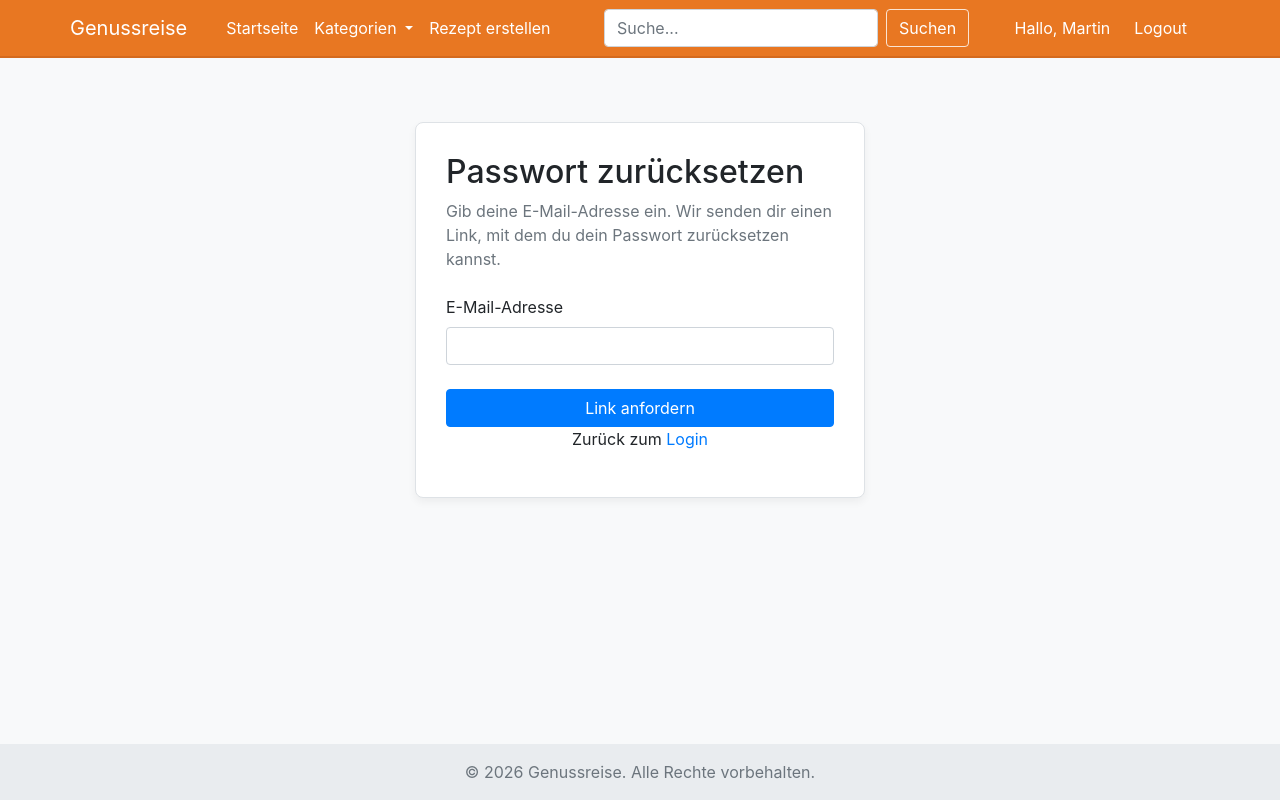
After one commit to MartinSchlee/genussreise, a Flask app: page /forgot-password in a window 1280 px wide. The commit adds this page. Run offline with Flask 3, Linux system fonts and the light colour scheme; a user stored in the database is signed in; some libraries are stand-ins or nearby versions.

Commit message:
Funktion 'Passwort vergessen' implementiert und Header-Design angepasst

```diff
--- a/app.py
+++ b/app.py
@@ -1,6 +1,5 @@
 import os
 import datetime
-# HIER IST DIE KORREKTUR: Wir importieren timezone explizit
 from datetime import timezone
 from flask import Flask, render_template, request, redirect, url_for, flash
 from flask_sqlalchemy import SQLAlchemy
@@ -9,23 +8,36 @@ from flask_login import LoginManager, UserMixin, current_user, login_user, logou
 from werkzeug.security import generate_password_hash, check_password_hash
 from werkzeug.utils import secure_filename
 from markupsafe import escape, Markup
+from itsdangerous import URLSafeTimedSerializer, SignatureExpired # NEU für Tokens
+from flask_mail import Mail, Message # NEU für E-Mails
 
 # --- 1. Konfiguration ---
 app = Flask(__name__)
 basedir = os.path.abspath(os.path.dirname(__file__))
-app.config['SECRET_KEY'] = 'dein_sehr_geheimer_schlüssel_hier'
+app.config['SECRET_KEY'] = 'dein_sehr_geheimer_schlüssel_hier' # Dieser Schlüssel wird auch für die Tokens verwendet!
 app.config['SQLALCHEMY_DATABASE_URI'] = 'sqlite:///' + os.path.join(basedir, 'users.db')
 app.config['SQLALCHEMY_TRACK_MODIFICATIONS'] = False
 app.config['UPLOAD_FOLDER'] = os.path.join(basedir, 'static', 'uploads')
 app.config['ADMIN_USERNAMES'] = ['Martin']
 
+# NEU: E-Mail Konfiguration
+# ACHTUNG: Passwörter niemals so direkt in den Code schreiben in einem echten Projekt!
+# Besser: Umgebungsvariablen (os.environ.get('MAIL_PASSWORD'))
+app.config['MAIL_SERVER'] = 'smtp.gmail.com'
+app.config['MAIL_PORT'] = 587
+app.config['MAIL_USE_TLS'] = True
+app.config['MAIL_USERNAME'] = 'fasi270669@gmail.com'  # <-- DEINE GMAIL-ADRESSE HIER
+app.config['MAIL_PASSWORD'] = 'wlqs fbtg fqqi uywd' # <-- DEIN 16-STELLIGES APP-PASSWORT HIER
+app.config['MAIL_DEFAULT_SENDER'] = ('Genussreise', 'deine.email@gmail.com') # Angezeigter Name und E-Mail
+
 db = SQLAlchemy(app)
+mail = Mail(app) # NEU: Mail-Objekt initialisieren
+s = URLSafeTimedSerializer(app.config['SECRET_KEY']) # NEU: Token-Serializer initialisieren
 
-# --- Context Processor ---
+# ... (Context Processor und Filter bleiben gleich) ...
 @app.context_processor
 def inject_global_variables():
     categories = Category.query.order_by(Category.name).all()
-    # Diese Zeile funktioniert jetzt dank des neuen Imports
     return dict(
         config=app.config,
         all_categories=categories,
@@ -36,7 +48,9 @@ def inject_global_variables():
 def nl2br_filter(s):
     return escape(s).replace('\n', Markup('<br>'))
 
+
 # --- 2. Datenbankmodelle ---
+# ... (alle Modelle bleiben unverändert) ...
 class User(UserMixin, db.Model):
     id = db.Column(db.Integer, primary_key=True)
     username = db.Column(db.String(100), unique=True, nullable=False)
@@ -78,7 +92,9 @@ class Ingredient(db.Model):
     unit = db.Column(db.String(50), nullable=True)
     recipe_id = db.Column(db.Integer, db.ForeignKey('recipe.id'), nullable=False)
 
+
 # --- Login Manager ---
+# ... (bleibt unverändert) ...
 login_manager = LoginManager()
 login_manager.init_app(app)
 login_manager.login_view = 'login'
@@ -86,7 +102,9 @@ login_manager.login_view = 'login'
 def load_user(user_id):
     return User.query.get(int(user_id))
 
+
 # --- 3. Routen ---
+# ... (alle bisherigen Routen bleiben unverändert) ...
 @app.route('/')
 def index():
     recipes = Recipe.query.order_by(Recipe.id.desc()).all()
@@ -200,6 +218,58 @@ def search():
     results = Recipe.query.filter(or_(Recipe.name.ilike(search_term), Recipe.instructions.ilike(search_term))).all()
     return render_template('search_results.html', recipes=results, query=query)
 
+
+# NEUE ROUTEN FÜR PASSWORT-RESET
+@app.route('/forgot-password', methods=['GET', 'POST'])
+def forgot_password():
+    if request.method == 'POST':
+        email = request.form.get('email')
+        user = User.query.filter_by(email=email).first()
+        if user:
+            token = s.dumps(email, salt='email-confirm')
+            link = url_for('reset_password', token=token, _external=True)
+
+            # Erstelle die E-Mail
+            msg = Message('Dein Link zum Zurücksetzen des Passworts', recipients=[email])
+            msg.body = f'Hallo {user.username},\n\nklicke auf den folgenden Link, um dein Passwort zurückzusetzen: {link}\n\nWenn du diese Anfrage nicht gestellt hast, ignoriere diese E-Mail bitte.\n\nDein Genussreise-Team'
+
+            try:
+                mail.send(msg)
+                flash('Ein Link zum Zurücksetzen des Passworts wurde an deine E-Mail-Adresse gesendet.', 'success')
+            except Exception as e:
+                flash(f'E-Mail konnte nicht gesendet werden. Fehler: {e}', 'danger')
+        else:
+            flash('Kein Benutzer mit dieser E-Mail-Adresse gefunden.', 'warning')
+        return redirect(url_for('login'))
+    return render_template('forgot_password.html')
+
+@app.route('/reset-password/<token>', methods=['GET', 'POST'])
+def reset_password(token):
+    try:
+        # Token verifizieren (max. Alter: 1800s = 30 Minuten)
+        email = s.loads(token, salt='email-confirm', max_age=1800)
+    except SignatureExpired:
+        flash('Der Link zum Zurücksetzen des Passworts ist abgelaufen.', 'danger')
+        return redirect(url_for('forgot_password'))
+    except:
+        flash('Der Link zum Zurücksetzen des Passworts ist ungültig.', 'danger')
+        return redirect(url_for('forgot_password'))
+
+    if request.method == 'POST':
+        password = request.form.get('password')
+        user = User.query.filter_by(email=email).first()
+        if user:
+            user.password = generate_password_hash(password, method='pbkdf2:sha256')
+            db.session.commit()
+            flash('Dein Passwort wurde erfolgreich zurückgesetzt! Du kannst dich jetzt einloggen.', 'success')
+            return redirect(url_for('login'))
+        else:
+            flash('Benutzer nicht gefunden.', 'danger')
+            return redirect(url_for('login'))
+
+    return render_template('reset_password.html', token=token)
+
+
 @app.route('/login', methods=['GET', 'POST'])
 def login():
     if current_user.is_authenticated:
--- a/static/style.css
+++ b/static/style.css
@@ -1,8 +1,80 @@
-/* ... (alle bisherigen Stile bleiben unverändert) ... */
+/* Header/Navbar Styling */
+.navbar {
+    background-color: #e87722 !important;
+    border-bottom: 2px solid #d46a1e;
+}
 
-/* NEU: Styling für die Sterne */
+/* KORRIGIERTE REGEL: Logo visuell nach links rücken */
+.navbar .navbar-brand {
+    position: relative; /* Erlaube visuelle Verschiebung */
+    left: -15px;      /* Verschiebe es um 15px nach links, ohne das Layout zu stören */
+}
+
+/* Schrift in der Navbar weiß machen */
+.navbar .nav-link,
+.navbar .navbar-text {
+    color: #ffffff !important;
+}
+/* Wir nehmen .navbar-brand hier raus, damit es nicht mit der obigen Regel in Konflikt gerät */
+.navbar-dark .navbar-brand {
+    color: #ffffff !important;
+}
+
+
+/* Optional: Leichter Dim-Effekt beim Hovern über Links */
+.navbar .nav-link:hover {
+    color: rgba(255, 255, 255, 0.85) !important;
+}
+
+/* Regel für den Such-Button */
+.navbar .btn-outline-light {
+    color: #ffffff;
+    border-color: rgba(255, 255, 255, 0.8);
+}
+
+.navbar .btn-outline-light:hover {
+    color: #e87722;
+    background-color: #ffffff;
+    border-color: #ffffff;
+}
+
+
+/* General Body & Footer */
+body {
+    background-color: #f8f9fa;
+}
+
+.footer {
+    background-color: #e9ecef;
+}
+
+/* Auth Forms (Login, Register, Forgot Password) */
+.auth-form-container {
+    max-width: 450px;
+    margin: 40px auto;
+    padding: 30px;
+    background-color: #ffffff;
+    border: 1px solid #dee2e6;
+    border-radius: 8px;
+    box-shadow: 0 4px 8px rgba(0,0,0,0.05);
+}
+
+.auth-switch-link {
+    text-align: center;
+}
+
+/* Recipe Cards */
+.card {
+    transition: box-shadow 0.3s ease-in-out;
+}
+
+.card:hover {
+    box-shadow: 0 4px 12px rgba(0,0,0,0.15);
+}
+
+/* Rating Stars */
 .rating-stars, .rating-form-stars {
-    color: #ffc107; /* Stern-Farbe (Bootstrap Gelb) */
+    color: #ffc107;
 }
 
 .rating-form-stars button {
@@ -10,15 +82,15 @@
     border: none;
     padding: 0 2px;
     cursor: pointer;
-    color: #e0e0e0; /* Farbe für leere Sterne im Formular */
+    color: #e0e0e0;
     font-size: 1.5rem;
     transition: color 0.2s;
 }
 
 .rating-form-stars:hover button {
-    color: #ffc107; /* Alle Sterne werden beim Hovern gelb */
+    color: #ffc107;
 }
 
 .rating-form-stars button:hover ~ button {
-    color: #e0e0e0; /* Sterne rechts vom gehoverten Stern bleiben grau */
+    color: #e0e0e0;
 }
--- a/templates/base.html
+++ b/templates/base.html
@@ -9,7 +9,8 @@
     <link rel="stylesheet" href="{{ url_for('static', filename='style.css') }}">
 </head>
 <body class="d-flex flex-column min-vh-100">
-    <nav class="navbar navbar-expand-lg navbar-light bg-light">
+    <!-- HIER IST DIE KORREKTUR: navbar-dark statt navbar-light -->
+    <nav class="navbar navbar-expand-lg navbar-dark">
         <div class="container">
             <a class="navbar-brand" href="{{ url_for('index') }}">Genussreise</a>
             <button class="navbar-toggler" type="button" data-toggle="collapse" data-target="#navbarNav" aria-controls="navbarNav" aria-expanded="false" aria-label="Toggle navigation">
@@ -42,7 +43,7 @@
                 </ul>
                 <form class="form-inline my-2 my-lg-0 mx-auto" action="{{ url_for('search') }}" method="GET">
                     <input class="form-control mr-sm-2" type="search" placeholder="Suche..." aria-label="Search" name="query">
-                    <button class="btn btn-outline-success my-2 my-sm-0" type="submit">Suchen</button>
+                    <button class="btn btn-outline-light my-2 my-sm-0" type="submit">Suchen</button>
                 </form>
                 <ul class="navbar-nav ml-auto">
                     {% if current_user.is_authenticated %}
--- /dev/null
+++ b/templates/forgot_password.html
@@ -0,0 +1,18 @@
+{% extends "base.html" %}
+
+{% block content %}
+<div class="auth-form-container">
+    <h2>Passwort zurücksetzen</h2>
+    <p class="text-muted mb-4">Gib deine E-Mail-Adresse ein. Wir senden dir einen Link, mit dem du dein Passwort zurücksetzen kannst.</p>
+    <form method="POST" action="{{ url_for('forgot_password') }}">
+        <div class="form-group">
+            <label for="email">E-Mail-Adresse</label>
+            <input type="email" class="form-control" id="email" name="email" required>
+        </div>
+        <button type="submit" class="btn btn-primary btn-block mt-4">Link anfordern</button>
+    </form>
+    <div class="auth-switch-link">
+        <p>Zurück zum <a href="{{ url_for('login') }}">Login</a></p>
+    </div>
+</div>
+{% endblock %}
--- a/templates/login.html
+++ b/templates/login.html
@@ -12,10 +12,14 @@
             <label for="password">Passwort</label>
             <input type="password" class="form-control" id="password" name="password" required>
         </div>
+
         <button type="submit" class="btn btn-primary btn-block mt-4">Einloggen</button>
     </form>
-    <div class="auth-switch-link">
+
+    <!-- HIER IST DIE NEUE POSITION -->
+    <div class="auth-switch-link mt-3">
         <p>Noch kein Konto? <a href="{{ url_for('register') }}">Jetzt registrieren</a></p>
+        <p><a href="{{ url_for('forgot_password') }}">Passwort vergessen?</a></p>
     </div>
 </div>
 {% endblock %}
```
Also changed, not shown: templates/index.html (+16 -4 lines), templates/reset_password.html (added, +15 -0 lines), users.db.
